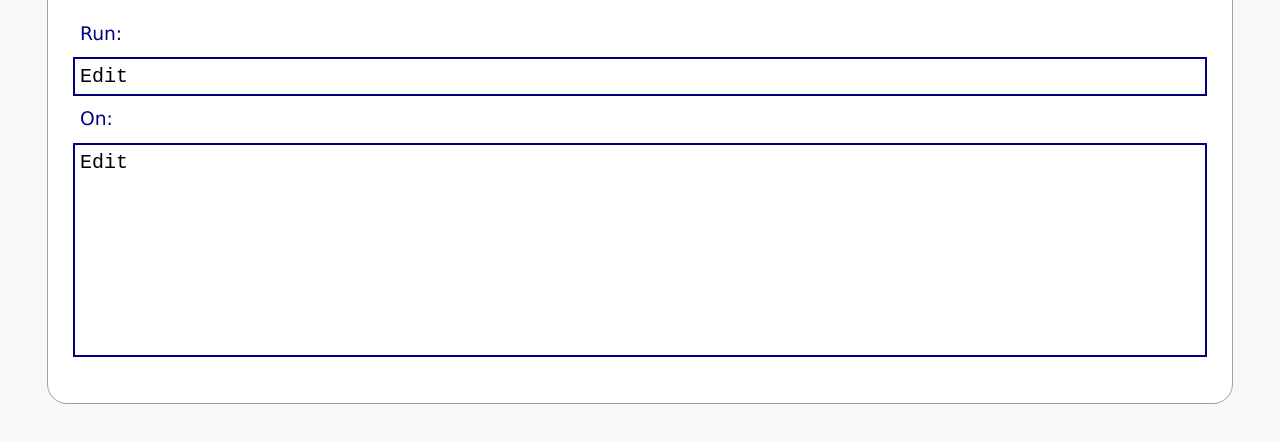
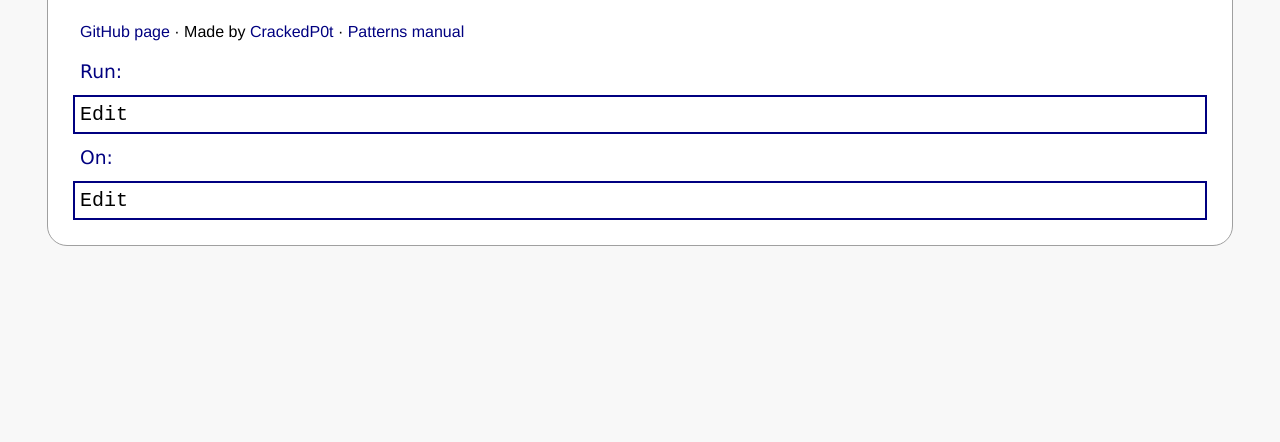
Before and after one commit to CrackedP0t/patterntool, a plain HTML site: page index.html in a window 1280 px wide. Shown: the part 124-566 px from the top of the page. Drawn offline with Linux system fonts and the light colour scheme.

Commit message:
Add links

```diff
--- a/patterns.css
+++ b/index.css
@@ -2,10 +2,8 @@
 	font-size: 15pt;
 	outline: 2pt solid navy;
 	outline-offset: 5px;
-}
-
-#test {
-	height: 200px;
+	word-wrap: break-word;
+	width: 100%;
 }
 
 .group[data-level="0"] {
--- a/index.html
+++ b/index.html
@@ -7,15 +7,19 @@
 	<script src="rangy-core.js"></script>
 	<script src="rangy-selectionsaverestore.js"></script>
 	<link rel="stylesheet" type="text/css" href="lua.css" />
-  <link rel="stylesheet" type="text/css" href="patterns.css" />
+	<link rel="stylesheet" type="text/css" href="index.css" />
   </head>
   <body>
 	<h1>PatternTool</h1>
+	<a href="https://github.com/CrackedP0t/patterntool">GitHub page</a>
+	·
+	Made by <a href="https://github.com/CrackedP0t">CrackedP0t</a>
+	·
+	<a href="http://www.lua.org/manual/5.2/manual.html#6.4.1">Patterns manual</a>
 	<h3>Run:</h3>
 	<code><div class="edit" id="pattern" contenteditable="true" spellcheck="false">Edit</div></code>
 	<h3>On:</h3>
 	<code><div class="edit" id="test" contenteditable="true" spellcheck="false">Edit</div></code>
-  <br />
 	<script src="patterns.js"></script>
   </body>
 </html>
--- a/layout.css
+++ /dev/null
@@ -1,22 +0,0 @@
-html {
-	background-color: #F8F8F8;
-}
-
-body {
-	background-color: #FFFFFF;
-    color: #000000;
-    font-family: Helvetica, Arial, sans-serif;
-    text-align: justify;
-    line-height: 1.25;
-    margin: 16px auto;
-    padding: 32px;
-    border: solid #a0a0a0 1px;
-    border-radius: 20px;
-    max-width: 70em;
-    width: 90%;
-}
-
-h1 {
-	color: #000080;
-	font-family: Verdana, Geneva, sans-serif;
-}
```
Lines whose indentation alone changed are shown as unchanged.
